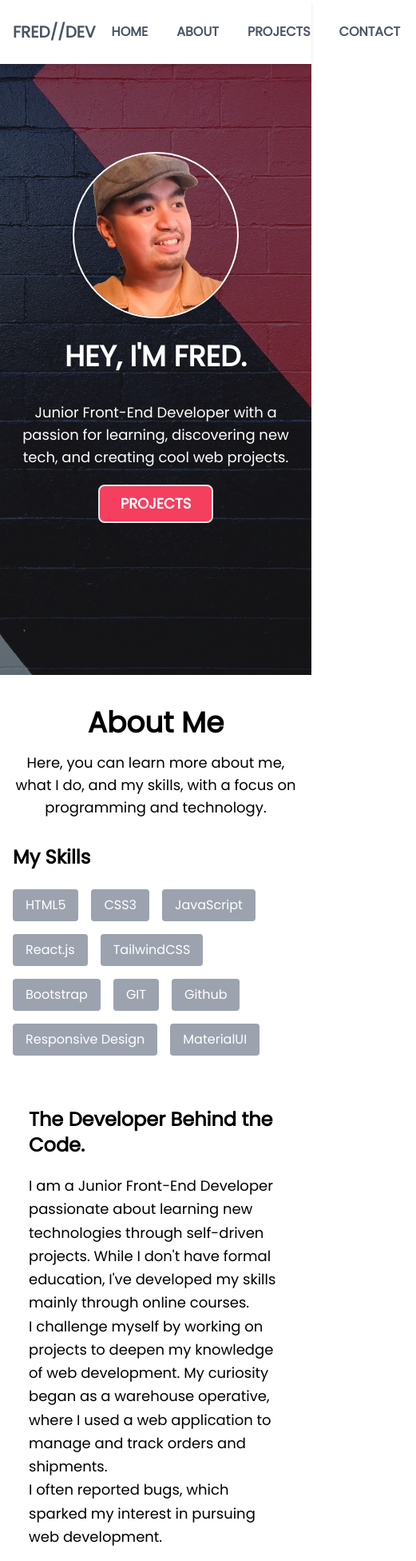
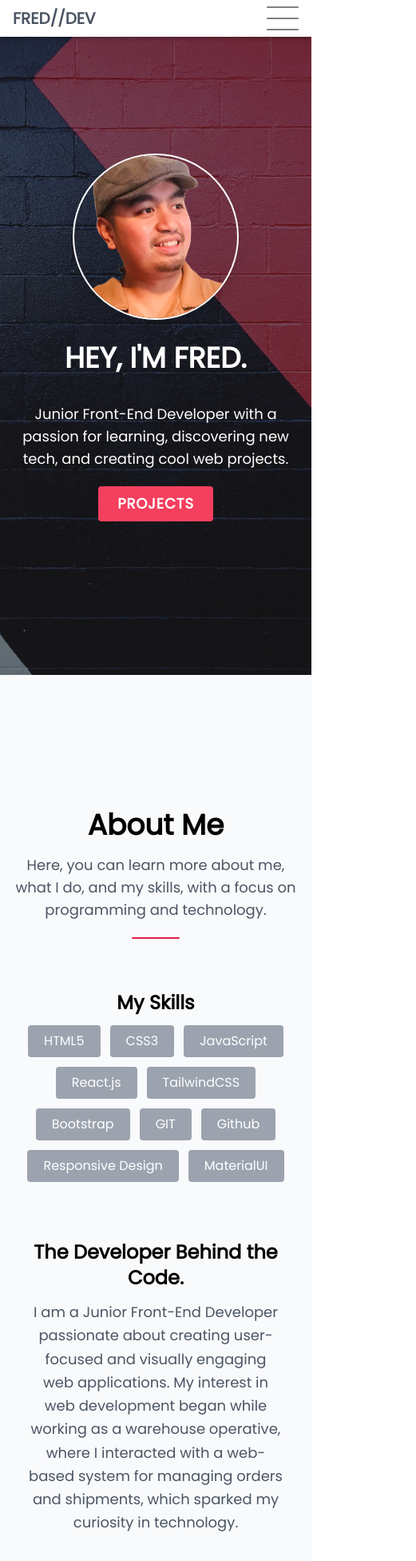
Before and after one commit to FredH2O/portfolio, a React (Vite) app: page / in a window 390 px wide. Shown: the top 1952 px of the page at 80% size, 521 px wide, since content can reach past the window. Built offline with nearby package versions, Linux system fonts and the light colour scheme.

Commit message:
Currently working on adding my projects on github. Fixed about me section

```diff
--- a/src/components/AboutMe.jsx
+++ b/src/components/AboutMe.jsx
@@ -1,19 +1,24 @@
+import BorderStyling from "./BorderStyling";
+
 const AboutMe = () => {
   return (
-    <section className="container mx-auto py-10 px-4">
-      <div className="text-center mb-8">
+    <section className="py-10 px-4 rounded">
+      <div className="text-center mb-8 flex flex-col items-center">
         <h2 className="text-4xl font-semibold">About Me</h2>
-        <p className="mt-4 text-lg">
+        <p className="mt-4 text-lg text-gray-600">
           Here, you can learn more about me, what I do, and my skills, with a
           focus on programming and technology.
         </p>
+        <BorderStyling />
       </div>
 
-      <div className="grid grid-cols-1 md:grid-cols-2 gap-6">
+      <div className="grid grid-cols-1 lg:grid-cols-2 gap-6">
         {/* Skills Section */}
-        <div className="flex flex-col gap-6">
-          <h3 className="text-2xl font-bold">My Skills</h3>
-          <ul className="flex flex-wrap gap-4">
+        <div className="p-4 flex flex-col">
+          <h3 className="text-2xl font-bold lg:text-left text-center">
+            My Skills
+          </h3>
+          <ul className="flex flex-wrap gap-3 py-3 justify-center lg:justify-start">
             {[
               "HTML5",
               "CSS3",
@@ -28,7 +33,7 @@ const AboutMe = () => {
             ].map((skill, index) => (
               <li
                 key={index}
-                className="bg-gray-400 text-white rounded p-2 px-4 hover:bg-gray-600 transition-colors"
+                className="bg-gray-400 text-white rounded px-5 py-2 hover:bg-gray-600 transition-colors"
               >
                 {skill}
               </li>
@@ -37,20 +42,30 @@ const AboutMe = () => {
         </div>
 
         {/* About Me Section */}
-        <div className="p-5">
-          <h3 className="text-2xl font-semibold py-5">
+        <div className="p-5 text-center lg:text-left">
+          <h3 className="text-2xl font-semibold mb-3">
             The Developer Behind the Code.
           </h3>
-          <p className="text-lg leading-relaxed">
-            I am a Junior Front-End Developer passionate about learning new
-            technologies through self-driven projects. While I don't have formal
-            education, I've developed my skills mainly through online courses.
+          <p className="text-lg leading-relaxed text-gray-600">
+            I am a Junior Front-End Developer passionate about creating
+            user-focused and visually engaging web applications. My interest in
+            web development began while working as a warehouse operative, where
+            I interacted with a web-based system for managing orders and
+            shipments, which sparked my curiosity in technology.
             <br />
-            I challenge myself by working on projects to deepen my knowledge of
-            web development. My curiosity began as a warehouse operative, where
-            I used a web application to manage and track orders and shipments.
-            <br />I often reported bugs, which sparked my interest in pursuing
-            web development.
+            <br />
+            Although I don't have formal education in the field, I've taken a
+            self-driven approach to learning through online courses, tutorials,
+            and books. This has helped me build a strong foundation in HTML,
+            CSS, JavaScript, React, and libraries like Tailwind CSS and Material
+            UI.
+            <br />
+            <br />
+            While I haven't contributed to professional projects yet, I focus on
+            self-driven projects to challenge myself and expand my knowledge. I
+            am motivated by the constant evolution of web technologies and
+            strive to stay updated by experimenting with new tools and
+            techniques.
           </p>
         </div>
       </div>
--- /dev/null
+++ b/src/components/BorderStyling.jsx
@@ -0,0 +1,7 @@
+const BorderStyling = () => {
+  return (
+    <div className="border-b-2 my-5 border-b-rose-600 rounded-lg w-1/6 mb-4"></div>
+  );
+};
+
+export default BorderStyling;
--- a/src/components/HeroSection.jsx
+++ b/src/components/HeroSection.jsx
@@ -29,7 +29,7 @@ const HeroSection = () => {
             Junior Front-End Developer with a passion for learning, discovering
             new tech, and creating cool web projects.
           </p>
-          <button className="uppercase border-2 hover:-translate-y-0.5 duration-300 ease-in-out rounded-lg text-lg w-36 p-2 font-bold mt-4 bg-rose-500">
+          <button className="uppercase hover:-translate-y-0.5 duration-300 ease-in-out tracking-wider rounded text-lg w-36 p-2 font-bold mt-4 bg-rose-500">
             Projects
           </button>
         </div>
--- a/src/components/Navbar.jsx
+++ b/src/components/Navbar.jsx
@@ -1,30 +1,49 @@
+import { useState } from "react";
+
 const Navbar = () => {
+  const [menuOpen, setMenuOpen] = useState(false);
+
+  const toggleMenu = () => {
+    setMenuOpen((prev) => !prev);
+  };
+
   return (
-    <nav className="flex z-20 justify-between text-gray-600 items-center px-4 py-2 bg-white">
+    <nav className="flex z-20 justify-between text-gray-600 items-center px-4 py-2 bg-white shadow-md">
       {/* Logo Section */}
       <div className="flex items-center">
-        {/* <img src="/images/thefredlogo.png" alt="Logo" className="h-8 w-8" /> */}
         <h2 className="text-xl font-extrabold uppercase">Fred//dev</h2>
       </div>
 
+      {/* Mobile Menu Icon */}
+      <div className="burger md:hidden" onClick={toggleMenu}>
+        <input type="checkbox" checked={menuOpen} readOnly />
+        <span></span>
+        <span></span>
+        <span></span>
+      </div>
+
       {/* Navigation Links */}
-      <ul className="flex gap-4 font-bold p-5 space-x-5">
-        <li>
+      <ul
+        className={`fixed top-0 left-0 rounded h-1/3 p-3 bg-white transform ${
+          menuOpen ? "translate-x-0" : "-translate-x-40"
+        } transition-transform duration-500 md:static md:transform-none md:flex md:gap-4 md:items-center md:font-bold md:space-x-5`}
+      >
+        <li className="border-b md:border-none p-4 md:p-0">
           <a href="" className="hover:text-rose-500">
             HOME
           </a>
         </li>
-        <li>
+        <li className="border-b md:border-none p-4 md:p-0">
           <a href="" className="hover:text-rose-500">
             ABOUT
           </a>
         </li>
-        <li>
+        <li className="border-b md:border-none p-4 md:p-0">
           <a href="" className="hover:text-rose-500">
             PROJECTS
           </a>
         </li>
-        <li>
+        <li className="p-4 md:p-0">
           <a href="" className="hover:text-rose-500">
             CONTACT
           </a>
--- /dev/null
+++ b/src/components/Projects.jsx
@@ -0,0 +1,32 @@
+import BorderStyling from "./BorderStyling";
+
+const Projects = () => {
+  return (
+    <section>
+      <div className="text-center my-32 space-y-3 flex flex-col items-center">
+        <h2 className="uppercase font-bold text-4xl">Projects</h2>
+        <p className="text-gray-600">
+          Here is some of my projects that you can check out!
+        </p>
+        <BorderStyling />
+      </div>
+      <div className="grid grid-cols-2">
+        <img className="w-32 h-32" src="" alt="" />
+        <div>
+          <h3 className="text-3xl font-semibold">Project 1</h3>
+          <p>
+            Lorem, ipsum dolor sit amet consectetur adipisicing elit. Adipisci
+            minima expedita tenetur reiciendis repellat commodi quibusdam, vero
+            laboriosam. Voluptatum aspernatur quis ab officiis natus odio id
+            eveniet nesciunt nihil exercitationem!
+          </p>
+          <button className="rounded p-2 hover:bg-rose-600 bg-rose-500">
+            Check it out!
+          </button>
+        </div>
+      </div>
+    </section>
+  );
+};
+
+export default Projects;
--- /dev/null
+++ b/src/data/Projects.js
@@ -0,0 +1,26 @@
+const projects = [
+  {
+    image: "",
+    title: "",
+    description: "",
+    link: "",
+  },
+  {
+    image: "",
+    title: "",
+    description: "",
+    link: "",
+  },
+  {
+    image: "",
+    title: "",
+    description: "",
+    link: "",
+  },
+  {
+    image: "",
+    title: "",
+    description: "",
+    link: "",
+  },
+];
--- a/src/index.css
+++ b/src/index.css
@@ -7,3 +7,64 @@
     @apply font-poppins;
   }
 }
+
+/* From Uiverse.io by Cevorob */
+.burger {
+  position: relative;
+  width: 40px;
+  height: 30px;
+  background: transparent;
+  cursor: pointer;
+  display: block;
+}
+
+.burger input {
+  display: none;
+}
+
+.burger span {
+  display: block;
+  position: absolute;
+  height: 2px;
+  width: 100%;
+  background: grey;
+  border-radius: 9px;
+  opacity: 1;
+  left: 0;
+  transform: rotate(0deg);
+  transition: 0.25s ease-in-out;
+}
+
+.burger span:nth-of-type(1) {
+  top: 0px;
+  transform-origin: left center;
+}
+
+.burger span:nth-of-type(2) {
+  top: 50%;
+  transform: translateY(-50%);
+  transform-origin: left center;
+}
+
+.burger span:nth-of-type(3) {
+  top: 100%;
+  transform-origin: left center;
+  transform: translateY(-100%);
+}
+
+.burger input:checked ~ span:nth-of-type(1) {
+  transform: rotate(45deg);
+  top: 0px;
+  left: 5px;
+}
+
+.burger input:checked ~ span:nth-of-type(2) {
+  width: 0%;
+  opacity: 0;
+}
+
+.burger input:checked ~ span:nth-of-type(3) {
+  transform: rotate(-45deg);
+  top: 28px;
+  left: 5px;
+}
--- a/src/layout/MainLayout.jsx
+++ b/src/layout/MainLayout.jsx
@@ -1,6 +1,7 @@
 import HeroSection from "../components/HeroSection";
 import Header from "../components/Header";
 import AboutMe from "../components/AboutMe";
+import Projects from "../components/Projects";
 
 const MainLayout = () => {
   return (
@@ -8,7 +9,15 @@ const MainLayout = () => {
       <Header />
       <main>
         <HeroSection />
-        <AboutMe />
+        <div className="bg-slate-50">
+          <div className="py-32 container mx-auto">
+            <AboutMe />
+          </div>
+        </div>
+
+        <div className="container mx-auto py-5">
+          <Projects />
+        </div>
       </main>
     </>
   );
```
